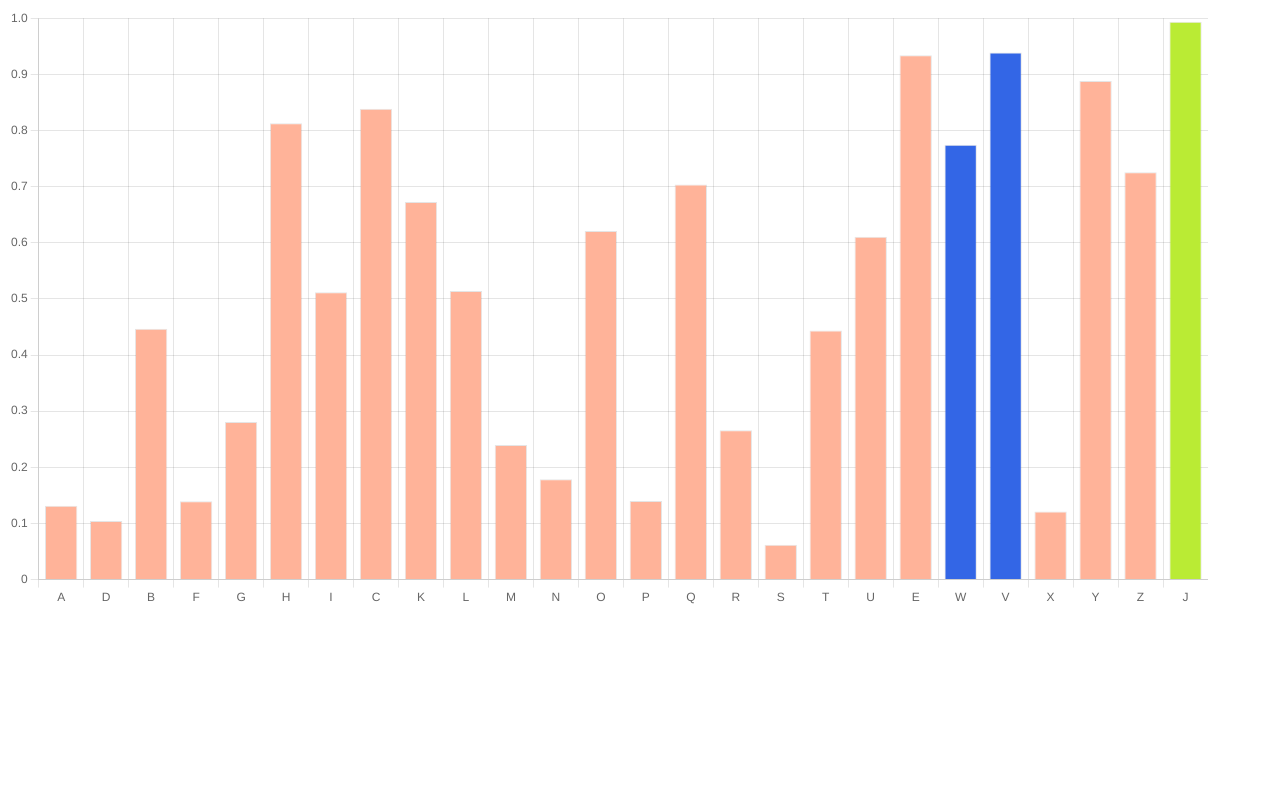
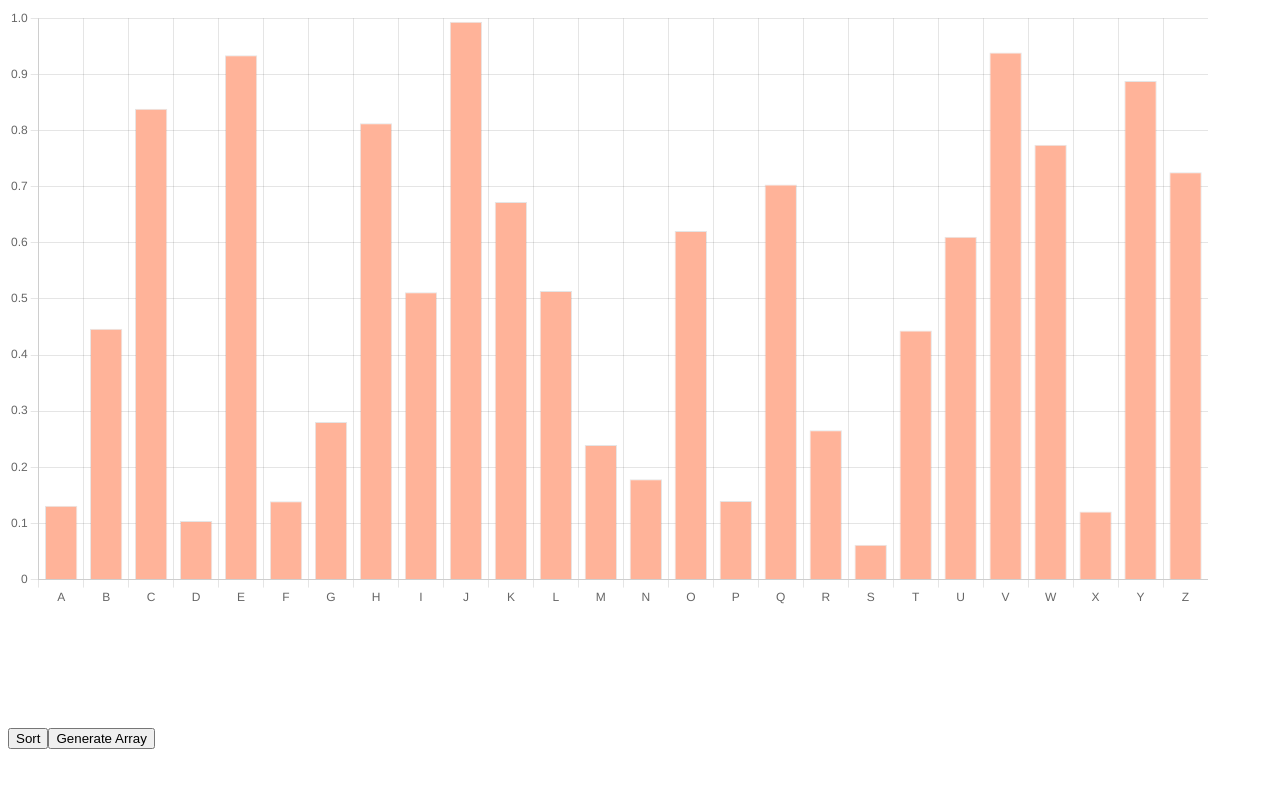
Before and after one commit to trandinhkhoa/visualization, an Angular app: page / in a window 1280 px wide. Shown: the top 788 px of the page. Built offline with nearby package versions, Linux system fonts and the light colour scheme.

Commit message:
add control buttons

```diff
--- a/src/app/app.component.html
+++ b/src/app/app.component.html
@@ -9,5 +9,8 @@
 <div class="chartContainer">
   <canvas id="myChart"></canvas>
 </div>
+<button *ngIf="!isSorting" (click)="sort()">Sort</button>
+<button *ngIf="isSorting" (click)="stop()">Stop</button>
+<button (click)="generate()">Generate Array</button>
 
 <router-outlet></router-outlet>
--- a/src/app/app.component.ts
+++ b/src/app/app.component.ts
@@ -10,7 +10,13 @@ import { Component, OnInit } from '@angular/core';
 })
 export class AppComponent implements OnInit {
   // https://stackoverflow.com/questions/64485771/visualising-bubble-sort-using-chart-js
+  chart: any;
+  timeoutArray : number[] = [];
+  isSorting: boolean = false;
+
   bubbleSort(chart: any): void {
+    this.isSorting = true;
+
     let labels = chart.data.labels;
     let data = chart.data.datasets[0].data;
     let colors = chart.data.datasets[0].backgroundColor;
@@ -26,9 +32,9 @@ export class AppComponent implements OnInit {
           // this.swap(colors, i);
           colors[i] = '#3366E6';
           colors[i+1] = '#3366E6';
-          timeout += 100;
+          timeout += 30;
           this.updateChartDelayed(chart, labels.slice(0), data.slice(0), colors.slice(0), timeout);
-          timeout += 100;
+          timeout += 30;
           swapped = true;
           colors[i] = '#FFB399';
           colors[i+1] = '#FFB399';
@@ -39,13 +45,16 @@ export class AppComponent implements OnInit {
       countdown++;
     } while (swapped);
 
-    setTimeout(() => {
+    this.timeoutArray.push(
+      window.setTimeout(() => {
         for (let i = 0; i < data.length - countdown; i++) {
           colors[i] = '#baeb34';
           chart.data.datasets[0].backgroundColor = colors;
         }
-      chart.update('none')
-    }, timeout);
+        chart.update('none');
+        this.isSorting = false;
+      }, timeout)
+    );
   }
 
   swap(arr: number[], i: number): void {
@@ -55,15 +64,41 @@ export class AppComponent implements OnInit {
   }
 
   updateChartDelayed(chart: any, labels: string[], data:[], colors: string[], timeout: number) {
-    setTimeout(() => {
+    this.timeoutArray.push(
+      window.setTimeout(() => {
         chart.data.labels = labels;
         chart.data.datasets[0].data = data;
         chart.data.datasets[0].backgroundColor = colors;
         chart.update('none');
-    }, timeout);
+      }, timeout)
+    );
   }
 
   labels = ['A','B','C','D','E','F','G','H','I','J','K','L','M','N','O','P','Q','R','S','T','U','V','W','X','Y','Z'];
+
+  sort(): void {
+    this.bubbleSort(this.chart);
+  }
+
+  generate(): void {
+    console.log('generating');
+    this.stop();
+    // https://stackoverflow.com/questions/7486085/copy-array-by-value
+    this.chart.data.labels = [...this.labels];
+    console.log("HELLO this.chart.data.labels = ", this.chart.data.labels);
+    this.chart.data.datasets[0].data = this.labels.map(() => Math.random());
+    this.chart.data.datasets[0].backgroundColor = Array(26).fill('#FFB399');
+    this.chart.update('none');
+  }
+
+  stop(): void {
+    this.isSorting = false;
+
+    for (let i = 0; i < this.timeoutArray.length; i++) {
+      clearTimeout(this.timeoutArray[i]);
+    }
+
+  }
 
   ngOnInit(): void {
     // 1st method
@@ -82,7 +117,7 @@ export class AppComponent implements OnInit {
     let myChart = new (<any>window).Chart('myChart', {
       type: 'bar',
       data: {
-        labels: this.labels,
+        labels: [...this.labels],
         datasets: [{
           data: this.labels.map(() => Math.random()),
           // backgroundColor: ['#FF6633', '#FFB399', '#FF33FF', '#FFFF99', '#00B3E6', '#E6B333', '#3366E6', '#999966', '#99FF99', '#B34D4D', '#80B300', '#809900', '#E6B3B3', '#6680B3', '#66991A',  '#66664D', '#991AFF', '#E666FF', '#4DB3FF', '#1AB399', '#4D8066', '#809980', '#E6FF80', '#1AFF33', '#999933', '#FF4D4D'],
@@ -100,6 +135,6 @@ export class AppComponent implements OnInit {
         // maintainAspectRatio: false
       }
     });
-    this.bubbleSort(myChart);
+    this.chart = myChart;
   }
 }
```
Also changed, not shown: 4 other files (tests, documents, lock files or other folders). Lines whose indentation alone changed are shown as unchanged.
